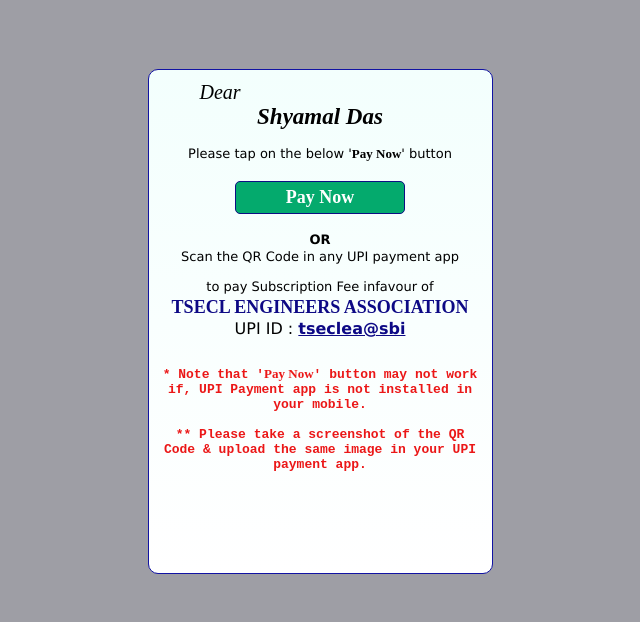
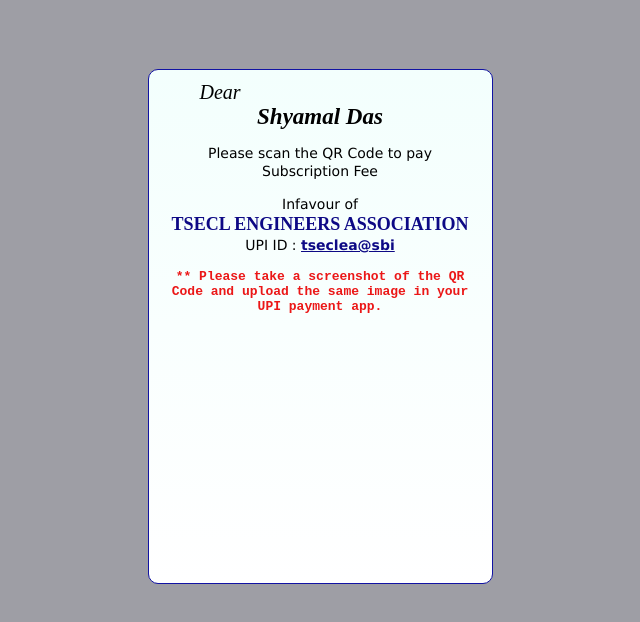
Before and after one commit to tseclengineersasso/202, a plain HTML site: page index.html in a window 1280 px wide. Shown: the whole page, without its empty margins (320-960 px from the left). Drawn offline with Linux system fonts and the light colour scheme; a script that the page names is missing.

Commit message:
Add files via upload

```diff
--- a/index.html
+++ b/index.html
@@ -15,22 +15,6 @@
 
     #qrcode {
         pointer-events: none;
-    }
-    button {
-        background-color: #04AA6D;
-        color: rgb(255, 255, 255);
-        padding: 5px 5px;
-        margin: 5px 0;
-        border: none;
-        cursor: pointer;
-        width: 50%;
-        border-radius: 5px;
-        border: 1px solid #0d0f83;
-    }
-    button:hover {
-        opacity: 0.9;
-        background-color: #7139d3;
-        color: rgb(253, 223, 133);
     }
     .container {
         text-align: center;
@@ -55,17 +39,19 @@
         font-weight: bold;
         line-height: 0.1;
         font-size: 23px;
-        padding-bottom: 5px;
+        padding-bottom: 3px;
     }
     .fnt3 {
-        font-size: 13px;
+        font-size: 14px;
+        line-height: 1.3;
+        padding-left: 30px;
+        padding-right: 30px;
+    }
+    .fnt4 {
+        font-size: 14px;
         line-height: 1.3;
         padding-left: 10px;
         padding-right: 10px;
-    }
-    .fnt4 {
-        font-family: 'Times New Roman';
-        font-weight: bold;
     }
     .fnt5 {
         font-family: 'Courier New';
@@ -99,7 +85,7 @@
     width: 23%; /* Could be more or less, depending on screen size */
     height: 53%;
     min-width: 343px;
-    min-height: 503px;
+    min-height: 513px;
     }
 
     /* Add Zoom Animation */
@@ -127,19 +113,11 @@
         <div class="container">
             <p class="fnt1">Dear</p>
             <p class="fnt2">Shyamal Das</p>
-            <p class="fnt3">Please tap on the below '<span class="fnt4">Pay Now</span>' button</p>
-
-            <a href="upi://pay?pa=tseclea@sbi&pn=TSECL%20ENGINEERS%20ASSOCIATION&mc=8398&tr=&tn=ID202%20Subscription&am=&cu=INR&url=&mode=02&purpose=00&orgid=159002&sign=MEUCIQC4XHZJWEfBspS1A6+UMtQcBr/ZT00bWTdvZJhRCsLilwIgGPyzjukW/iwSieU2ohpTzfGLGxYwuJfK4ws/lBz8rzs=">
-                <button class="fnt">Pay Now</button>
-            </a>
-            <p class="fnt3"><b>OR</b><br><span style="line-height: 1.3">Scan the QR Code in any UPI payment app</span></p>
+            <p class="fnt3">Please scan the QR Code to pay Subscription Fee</p>
             <center id="qrcode"></center>
-            <p class="fnt3">to pay Subscription Fee infavour of<br><a class="fnt" style="color: rgb(13, 9, 133);">TSECL ENGINEERS ASSOCIATION</a>
-                <br><span style="font-size: 16px;">UPI ID : <u style="color: rgb(13, 9, 133);"><b>tseclea@sbi</b></u></span></p>
-
-            <p class="fnt5" style="padding-top: 13px;">* Note that '<span class="fnt4">Pay Now</span>' button may not work if, UPI Payment app is not installed in your mobile. </p>
-            <p class="fnt5"> ** Please take a screenshot of the QR Code & upload the same image in your UPI payment app. </p>
-
+            <p class="fnt4">Infavour of<br><a class="fnt" style="color: rgb(13, 9, 133);">TSECL ENGINEERS ASSOCIATION</a>
+                <br>UPI ID : <u style="color: rgb(13, 9, 133);"><b>tseclea@sbi</b></u></p>
+            <p class="fnt5"> ** Please take a screenshot of the QR Code and upload the same image in your UPI payment app. </p>
         </div>
     </div>
 </div>
@@ -149,8 +127,8 @@
         var upiData = "upi://pay?pa=tseclea@sbi&pn=TSECL%20ENGINEERS%20ASSOCIATION&mc=8398&tr=&tn=ID202%20Subscription&am=&cu=INR&url=&mode=02&purpose=00&orgid=159002&sign=MEUCIQC4XHZJWEfBspS1A6+UMtQcBr/ZT00bWTdvZJhRCsLilwIgGPyzjukW/iwSieU2ohpTzfGLGxYwuJfK4ws/lBz8rzs=";
         var qrcod = new QRCode(document.getElementById("qrcode"), {
             text: upiData,
-            width: 200,
-            height: 200,
+            width: 243,
+            height: 243,
         });
         qrcod.make();
     }
```
